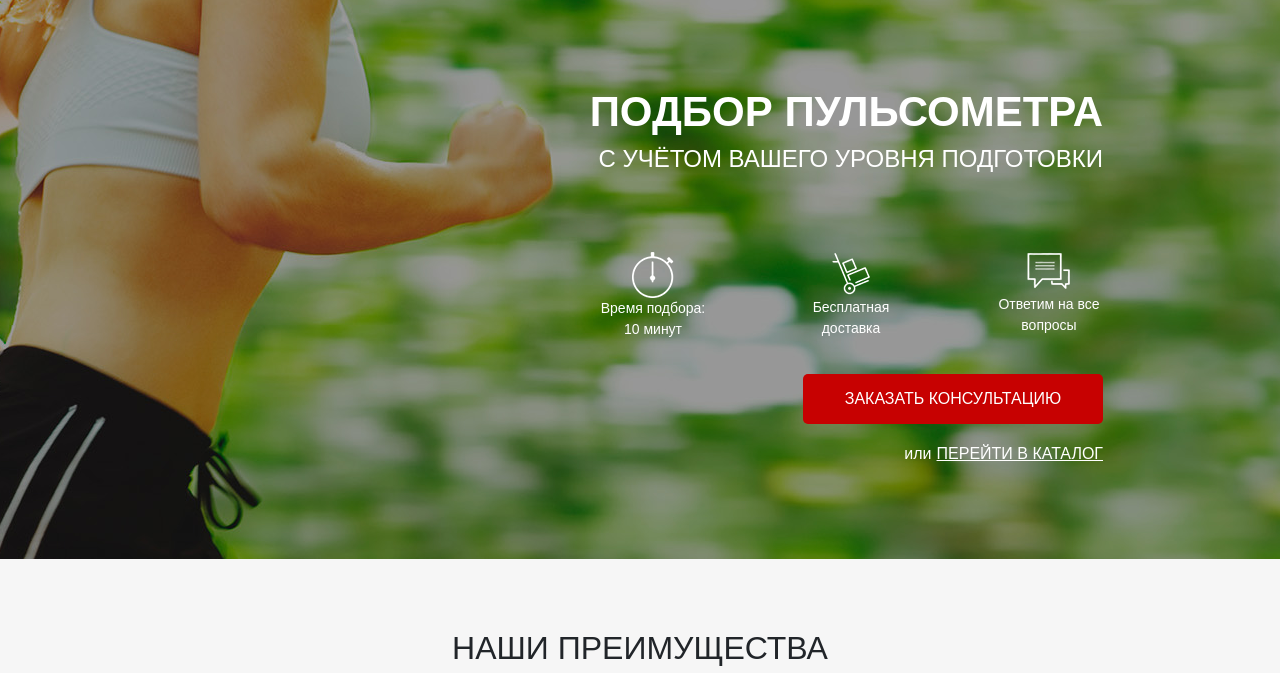
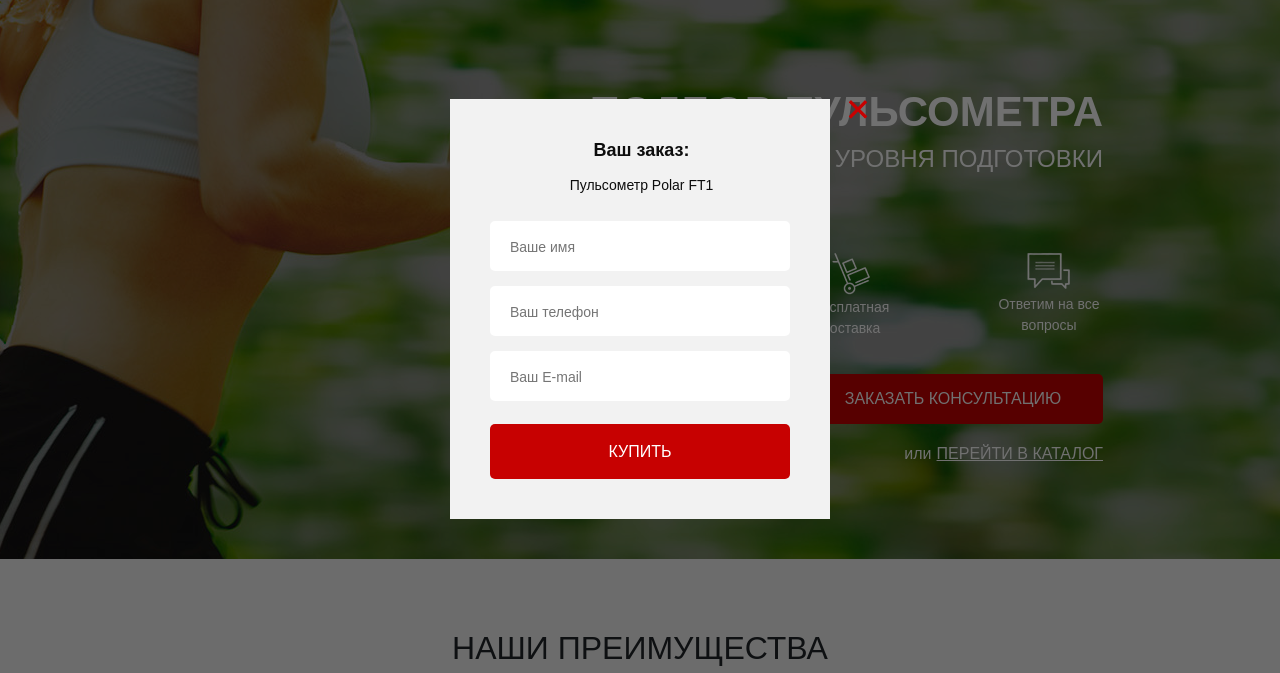
Before and after one commit to vompir/project3, a website: page index.html in a window 1280 px wide. Shown: the part 91-764 px from the top of the page. Drawn offline with nearby package versions, Linux system fonts and the light colour scheme.

Commit message:
little changes

```diff
--- a/index.html
+++ b/index.html
@@ -121,7 +121,7 @@
             <p class="consultation__descr">Просто заполните форму заявки <br>
             и мы перезвоним вам в течении 10 минут</p>
             <form action="#" class="consultation__form">
-                <input type="text" required placeholder="Ваше имя" class="consultation__input ">
+                <input type="text" required placeholder="Ваше имя" class="consultation__input">
                 <input type="number" required placeholder="Ваш телефон" class="consultation__input">
                 <input type="email" required placeholder="Ваш E-mail" class="consultation__input">
                 <button type="submit" class="button consultation_button">заказать кОНСУЛЬТАЦИЮ</button>
@@ -477,6 +477,32 @@
         </div>
     </footer>
 
+    <div class="overlay">
+        <div class="modal" id='consultation'>
+            <div class="modal_close">&times;</div>
+            <div class="modal_title">Просто заполните форму заявки</div>
+            <div class="modal_descr">и мы перезвоним вам в течении 10 минут</div>
+            <form action="#" class="consultation__form">
+                <input type="text" required placeholder="Ваше имя" class="consultation__input">
+                <input type="number" required placeholder="Ваш телефон" class="consultation__input">
+                <input type="email" required placeholder="Ваш E-mail" class="consultation__input">
+                <button type="submit" class="button consultation_button">заказать кОНСУЛЬТАЦИЮ</button>
+            </form>
+        </div>
+
+        <div class="modal" id='order'>
+            <div class="modal_close">&times;</div>
+            <div class="modal_title">Ваш заказ:</div>
+            <div class="modal_descr">Пульсометр Polar FT1</div>
+            <form action="#" class="consultation__form">
+                <input type="text" required placeholder="Ваше имя" class="consultation__input">
+                <input type="number" required placeholder="Ваш телефон" class="consultation__input">
+                <input type="email" required placeholder="Ваш E-mail" class="consultation__input">
+                <button type="submit" class="button consultation_button">Купить</button>
+            </form>
+        </div>
+
+    </div>
     <script type="text/javascript" src="//code.jquery.com/jquery-1.11.0.min.js"></script>
     <script type="text/javascript" src="//code.jquery.com/jquery-migrate-1.2.1.min.js"></script>
     <script src="js/slick.js"></script>
--- /dev/null
+++ b/sass/modal.sass
@@ -0,0 +1,43 @@
+@use 'variables'
+
+.overlay
+    height: 100vh
+    width: 100%
+    background-color: rgba(0, 0, 0, 0.56)
+    position: fixed
+    top: 0
+.modal
+    display: block
+    overflow: visible
+    width: 380px
+    height: 420px
+    padding: 38px 37px 40px 40px
+    background-color: #f2f2f2
+    position: absolute
+    top: 50%
+    left: 50%
+    transform: translate(-50%, -50%)
+    &_close
+        position: absolute
+        top: 0
+        right: -40px
+        font-size: 41px
+        line-height: 21px
+        color: variables.$red-color
+        cursor: pointer
+    &_title
+        text-align: center
+        font-size: 18px
+        font-weight: bold
+        color: variables.$black-color
+        margin-bottom: 11px
+    &_descr
+        font-size: 14px
+        font-weight: 500
+        text-align: center
+        color: variables.$black-color
+        margin-bottom: 25px
+    .consultation_form
+        margin-top: 25px
+        button
+            margin-top: 5px !important
--- a/sass/style.sass
+++ b/sass/style.sass
@@ -8,6 +8,7 @@
 @use 'catalog'
 @use 'reviews'
 @use 'footer'
+@use 'modal'
 
 *
     box-sizing: border-box
```
Also changed, not shown: css/modal.css (added), css/style.css.
